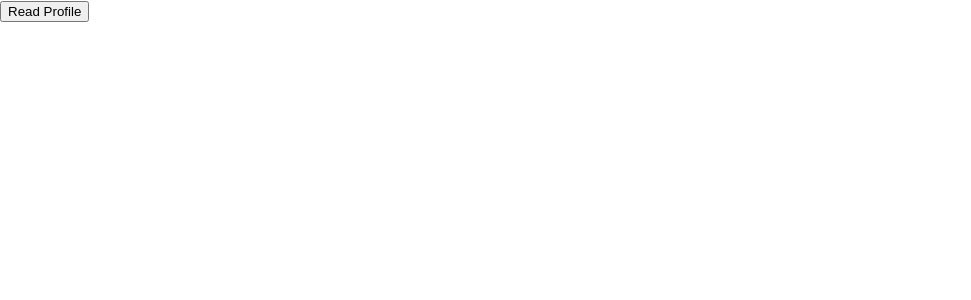
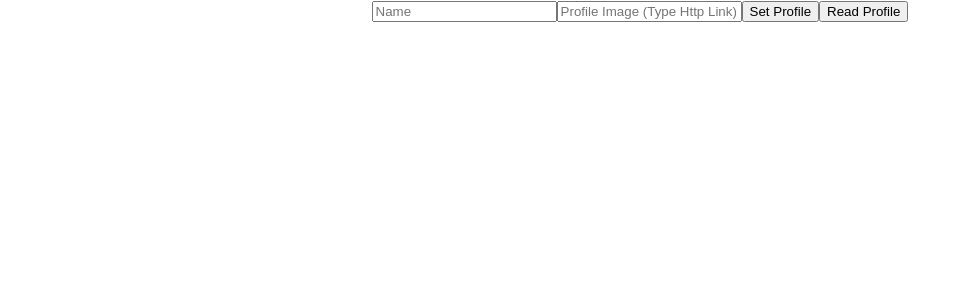
Before and after one commit to aminbenmansour/decentralized-identity, a React (Create React App) app in the folder ethereum-identity/: page / in a window 1280 px wide. Shown: the top 300 px of the page, without its empty margins (0-971 px from the left). Built offline with nearby package versions, Linux system fonts and the light colour scheme.

Commit message:
rendering in the UI

```diff
--- a/ethereum-identity/src/App.js
+++ b/ethereum-identity/src/App.js
@@ -1,3 +1,5 @@
+import './App.css';
+
 import { useState } from "react";
 
 import { CeramicClient } from "@ceramicnetwork/http-client"
@@ -72,7 +74,19 @@ function App() {
 
   return (
     <div className="App">
+      <input placeholder="Name" onChange={e => setName(e.target.value)} />
+      <input placeholder="Profile Image (Type Http Link)" onChange={e => setName(e.target.value)} />
+      <button onClick={updateProfile}>Set Profile</button>
       <button onClick={readProfile}>Read Profile</button>
+
+      { name &&
+      <h3>{name}</h3> }
+
+      { image &&
+      <img style={{ width: '400px' }} src={image} /> }
+
+      { (!image && !name && loaded) &&
+      <h4>No profile, please create one...</h4> }
     </div>
   );
 }
```
